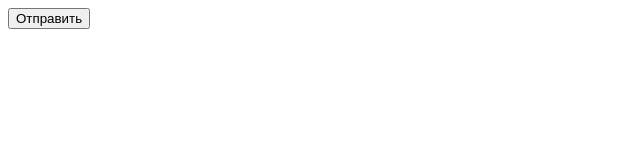
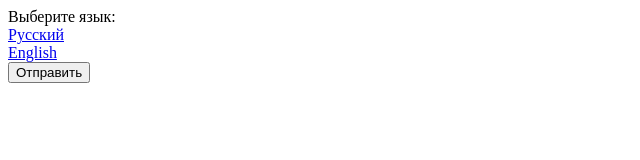
Before and after one commit to britishrum/survey, a website: page client/surveyru.html in a window 1280 px wide. Shown: the whole page, without its empty margins (0-640 px from the left). Drawn offline with nearby package versions, Linux system fonts and the light colour scheme; files whose address does not match are found by name.

Commit message:
Commit the feature. It opens russian version /survey?lang=ru russian version surveyru.html. In russian version you have an ability to switch the language.

```diff
--- a/client/surveyru.html
+++ b/client/surveyru.html
@@ -5,6 +5,19 @@
 	</title>
 </head>
 <body>
+	<div>
+		Выберите язык:
+	</div>
+	<a href="/survey?lang=ru">
+		<div>
+			Русский
+		</div>
+	</a>
+	<a href="/survey?lang=eng">
+		<div>
+			English
+		</div>
+	</a>
 	<form action="/submit">
 		<div class="questions">
 
--- a/server.js
+++ b/server.js
@@ -11,8 +11,7 @@ app.use('/static', express.static(__dirname + '/client'));
 
 //survey
 app.get('/survey', function(req, res) {
-	console.log('hello');
-	if (req.param(lang) == 'ru'){
+	if (req.param('lang') == 'ru'){
 		res.sendFile(__dirname + '/client/surveyru.html');
 	}
 	else {
```
